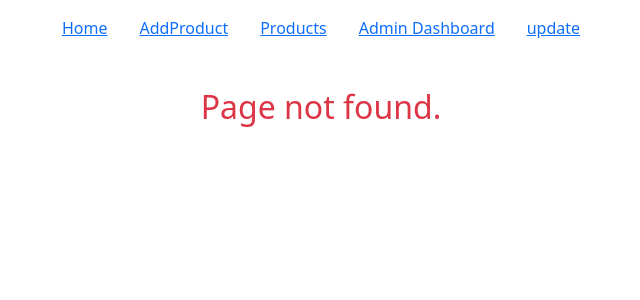
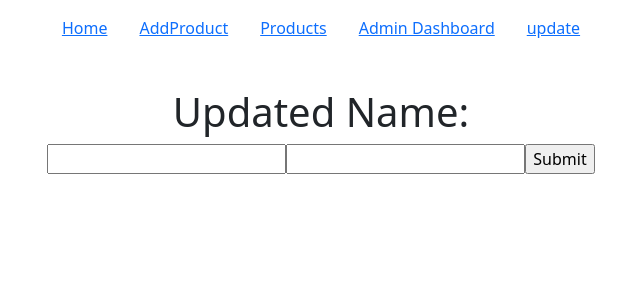
Before and after one commit to mdraselmiah95/food-shop, a React (Create React App) app: page /update/1 in a window 1280 px wide. Before the commit this address had no page. Shown: the top 300 px of the page, without its empty margins (319-959 px from the left). Built offline with nearby package versions, Linux system fonts and the light colour scheme; no server answers.

Commit message:
WIP on food shop project

```diff
--- a/src/App.js
+++ b/src/App.js
@@ -32,7 +32,7 @@ function App() {
           <Route exact path="/dashBoard">
             <Dashboard />
           </Route>
-          <Route exact path="/update">
+          <Route exact path="/update/:productId">
             <UpdateUser />
           </Route>
           <Route path="*">
--- a/src/components/Products/Products.js
+++ b/src/components/Products/Products.js
@@ -3,12 +3,30 @@ import { Link } from "react-router-dom";
 import "./Products.css";
 const Products = () => {
   const [products, setProducts] = useState([]);
-  // const [isDelete, setIsDelete] = useState(null);
+  const [isDelete, setIsDelete] = useState(null);
   useEffect(() => {
     fetch("http://localhost:5000/products")
       .then((response) => response.json())
       .then((data) => setProducts(data));
-  }, []);
+  }, [isDelete]);
+
+  const handleDeleteProduct = (id) => {
+    fetch(`http://localhost:5000/deleteProduct/${id}`, {
+      method: "DELETE",
+      headers: {
+        "Content-type": "application/json",
+      },
+    })
+      .then((response) => response.json())
+      .then((result) => {
+        if (result.deletedCount) {
+          setIsDelete(true);
+        } else {
+          setIsDelete(false);
+        }
+      });
+    console.log(id);
+  };
 
   return (
     <div>
@@ -22,7 +40,7 @@ const Products = () => {
                 <h5>{pd?.price}</h5>
                 <h6>{pd?.description}</h6>
                 <button
-                  // onClick={() => handleDeleteProduct(pd._id)}
+                  onClick={() => handleDeleteProduct(pd._id)}
                   className="btn btn-danger m-2"
                 >
                   delete
--- a/src/components/UpdateUser/UpdateUser.js
+++ b/src/components/UpdateUser/UpdateUser.js
@@ -1,9 +1,36 @@
-import React from "react";
+import React, { useEffect, useState } from "react";
+import { useForm } from "react-hook-form";
+import { useParams } from "react-router";
 import "./UpdateUser.css";
 const UpdateUser = () => {
+  const { productId } = useParams();
+  const [singleProduct, setSingleProduct] = useState();
+  const {
+    register,
+    handleSubmit,
+    watch,
+    formState: { errors },
+  } = useForm();
+  const onSubmit = (data) => console.log(data);
+
+  useEffect(() => {
+    fetch(`http://localhost:5000/singleProduct/${productId}`)
+      .then((response) => response.json())
+      .then((data) => setSingleProduct(data));
+  }, []);
+
   return (
     <div>
-      <h2>This is UpdateUser</h2>
+      <h1>Updated Name:{singleProduct?.name}</h1>
+      <form onSubmit={handleSubmit(onSubmit)}>
+        <input defaultValue={singleProduct?.name} {...register("name")} />
+        <input
+          defaultValue={singleProduct?.price}
+          {...register("price", { required: true })}
+        />
+        {errors.exampleRequired && <span>This field is required</span>}
+        <input type="submit" />
+      </form>
     </div>
   );
 };
```
